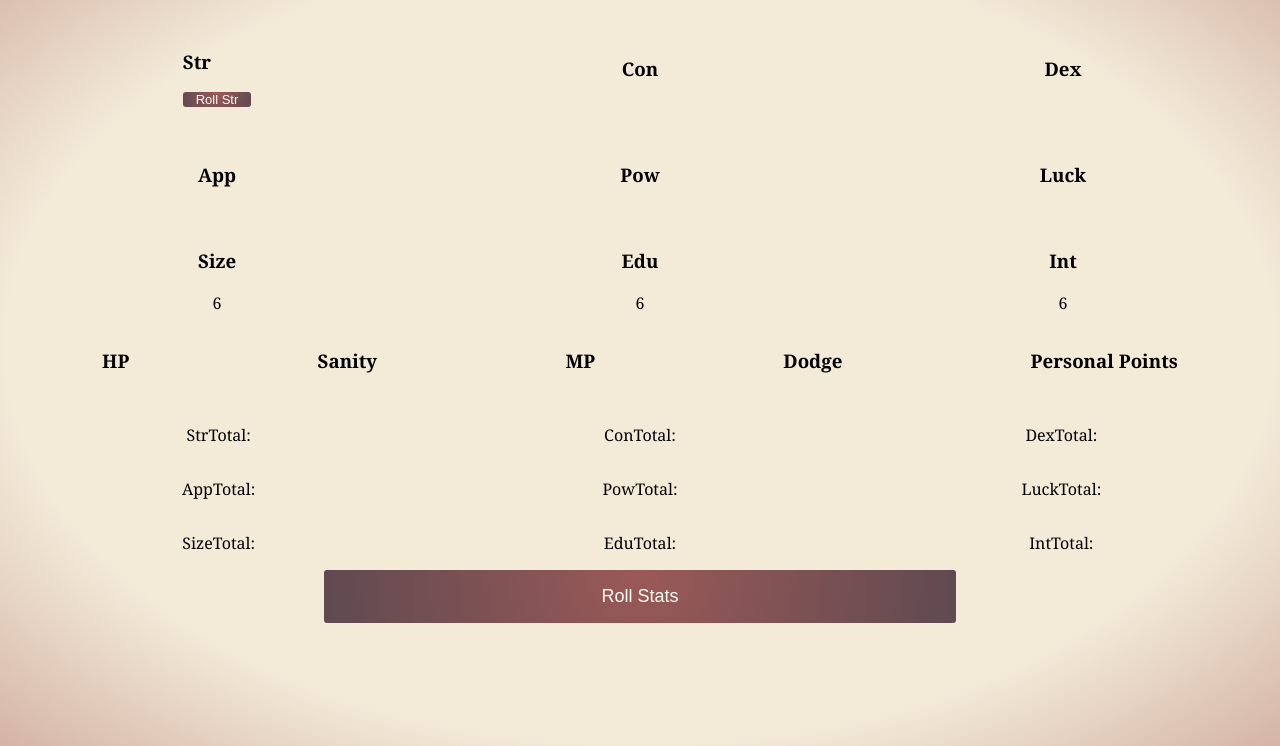
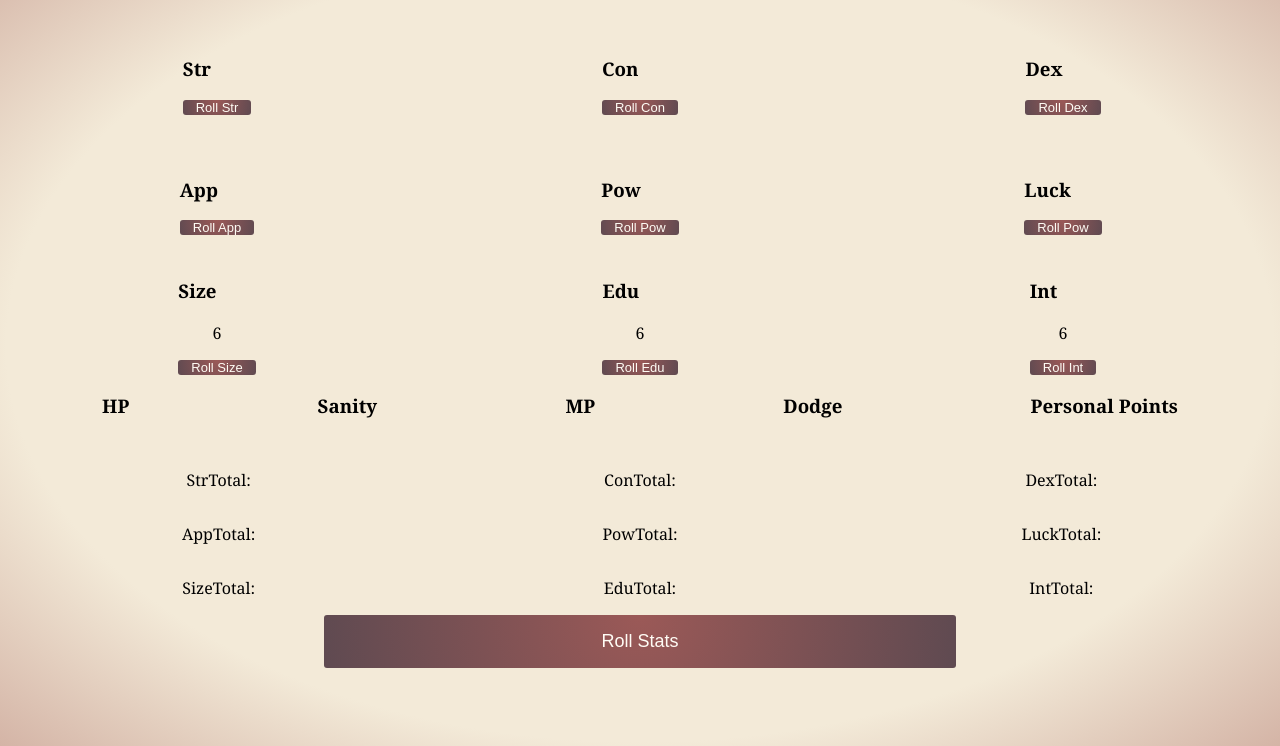
Before and after one commit to rjoska/Call-of-Cthulhu-TTRPG-Stat-Roller, a plain HTML site: page statRolling.html in a window 1280 px wide. Shown: the part 54-800 px from the top of the page. Drawn offline with Linux system fonts and the light colour scheme; a script that the page names is missing.

Commit message:
Added more stat reroll buttons

```diff
--- a/statRolling.html
+++ b/statRolling.html
@@ -22,48 +22,56 @@
         <p id="conDice1"></p>
         <p id="conDice2"></p>
         <p id="conDice3"></p>
+        <button id="conbutton">Roll Con</button>
       </div>
       <div class="statBlock">
         <h3>Dex</h3>
         <p id="dexDice1"></p>
         <p id="dexDice2"></p>
         <p id="dexDice3"></p>
+        <button id="dexbutton">Roll Dex</button>
       </div>
       <div class="statBlock">
         <h3>App</h3>
         <p id="appDice1"></p>
         <p id="appDice2"></p>
         <p id="appDice3"></p>
+        <button id="appbutton">Roll App</button>
       </div>
       <div class="statBlock">
         <h3>Pow</h3>
         <p id="powDice1"></p>
         <p id="powDice2"></p>
         <p id="powDice3"></p>
+        <button id="powbutton">Roll Pow</button>
       </div>
       <div class="statBlock">
         <h3>Luck</h3>
         <p id="luckDice1"></p>
         <p id="luckDice2"></p>
         <p id="luckDice3"></p>
+        <button id="luckbutton">Roll Pow</button>
       </div>
       <div class="statBlock">
         <h3>Size</h3>
         <p id="sizeDice1"></p>
         <p id="sizeDice2"></p>
         <p>6</p>
+        <button id="sizebutton">Roll Size</button>
       </div>
       <div class="statBlock">
         <h3>Edu</h3>
         <p id="eduDice1"></p>
         <p id="eduDice2"></p>
         <p>6</p>
+        <button id="edubutton">Roll Edu</button>
       </div>
       <div class="statBlock">
         <h3>Int</h3>
         <p id="intDice1"></p>
         <p id="intDice2"></p>
         <p>6</p>
+        <button id="intbutton">Roll Int</button>
       </div>
     </div>
     <div>
```
